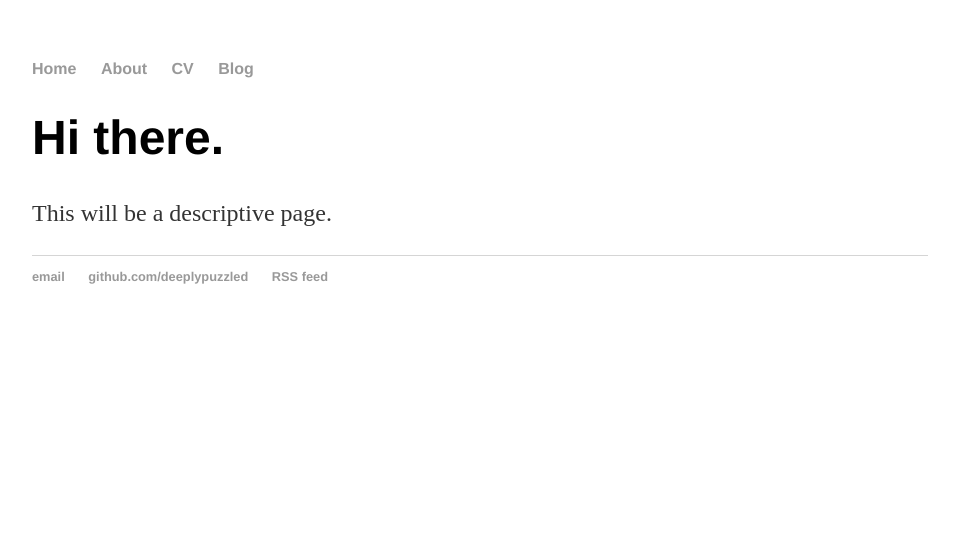
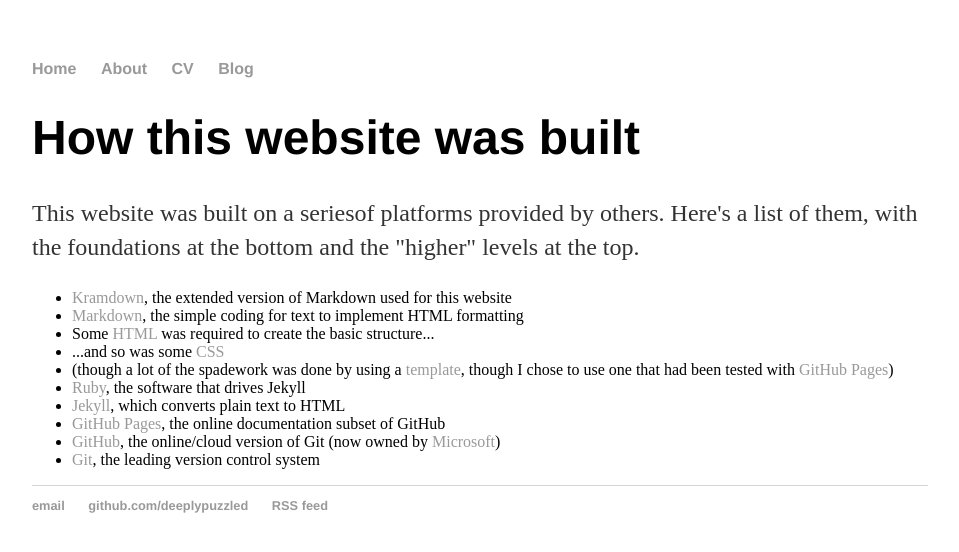
Before and after one commit to deeplypuzzled/deeplypuzzled.github.io, a Jekyll site: the page built from about/index.html, in a window 1280 px wide. Shown: the top 552 px of the page, without its empty margins (160-1119 px from the left). Built offline with Jekyll 4.4.1, drawn with Linux system fonts in a browser that asks for light colours.

Commit message:
Update index.html

```diff
--- a/about/index.html
+++ b/about/index.html
@@ -1,8 +1,20 @@
 ---
 layout: default
-title: About Me
+title: About This Website
 ---
 <div class="blurb">
-	<h1>Hi there.</h1>
-	<p>This will be a descriptive page.</p>
+	<h1>How this website was built</h1>
+	<p>This website was built on a seriesof platforms provided by others. Here's a list of them, with the foundations at the bottom and the "higher" levels at the top.</p>
+	<ul>
+		<li><a href="https://">Kramdown</a>, the extended version of Markdown used for this website</li>
+		<li><a href="https://">Markdown</a>, the simple coding for text to implement HTML formatting</li>
+		<li>Some <a href="https://">HTML</a> was required to create the basic structure...</li>
+		<li>...and so was some <a href="https://">CSS</a></li>
+		<li>(though a lot of the spadework was done by using a <a href="https://">template</a>, though I chose to use one that had been tested with <a href="https://">GitHub Pages</a>)</li>
+		<li><a href="https://">Ruby</a>, the software that drives Jekyll</li>
+		<li><a href="https://">Jekyll</a>, which converts plain text to HTML</li>
+		<li><a href="https://">GitHub Pages</a>, the online documentation subset of GitHub</li>
+		<li><a href="https://">GitHub</a>, the online/cloud version of Git (now owned by <a href="https://blogs.microsoft.com/blog/2018/10/26/microsoft-completes-github-acquisition/">Microsoft</a>)</li>
+		<li><a href="https://">Git</a>, the leading version control system</li>
+	</ul>
 </div><!-- /.blurb -->
```
